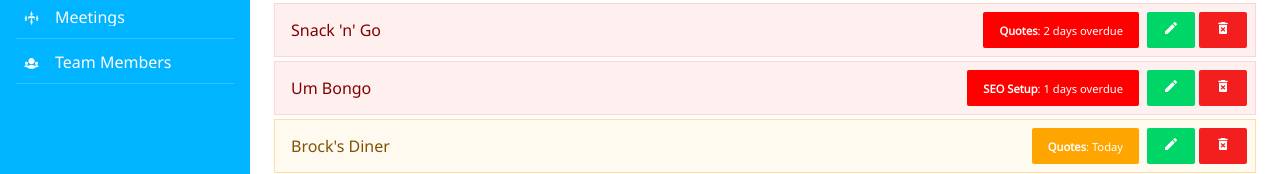
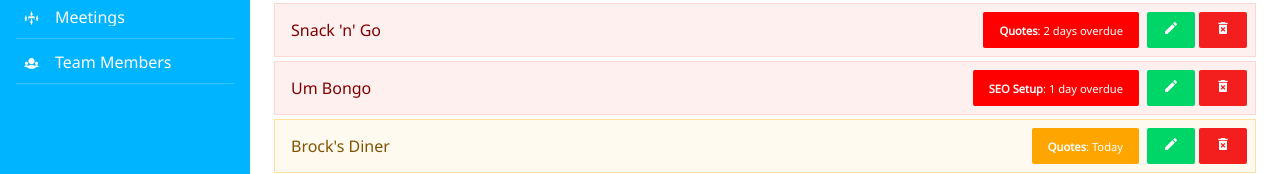
Before and after one commit to joejcox/workflow, a React (Create React App) app: page /user/all-tasks in a window 1280 px wide. Shown: the part 293-467 px from the top of the page. Built offline with nearby package versions, Linux system fonts and the light colour scheme.

Commit message:
Made the number of tasks transition smoother when switching active tab. Updated overdue days to show singular day when at 1

```diff
--- a/src/components/Tasks/TaskTabs.module.scss
+++ b/src/components/Tasks/TaskTabs.module.scss
@@ -56,6 +56,7 @@
       }
 
       &.task_tab__active .num_tasks {
+        transition-delay: 0.2s;
         background: white;
         color: #00b4ff;
       }
--- a/src/components/Tasks/Tasks.js
+++ b/src/components/Tasks/Tasks.js
@@ -44,8 +44,11 @@ const Tasks = () => {
   const getDaysDue = (days) => {
     const { days_due, overdue } = days;
     if (overdue === true) {
-      return `${Math.abs(days_due)} days overdue`;
-      // return Math.abs(days_due);
+      if (days_due === -1) {
+        return `${Math.abs(days_due)} day overdue`;
+      } else {
+        return `${Math.abs(days_due)} days overdue`;
+      }
     } else if (days_due === 0) {
       return "Today";
     } else if (days_due === 1) {
```
